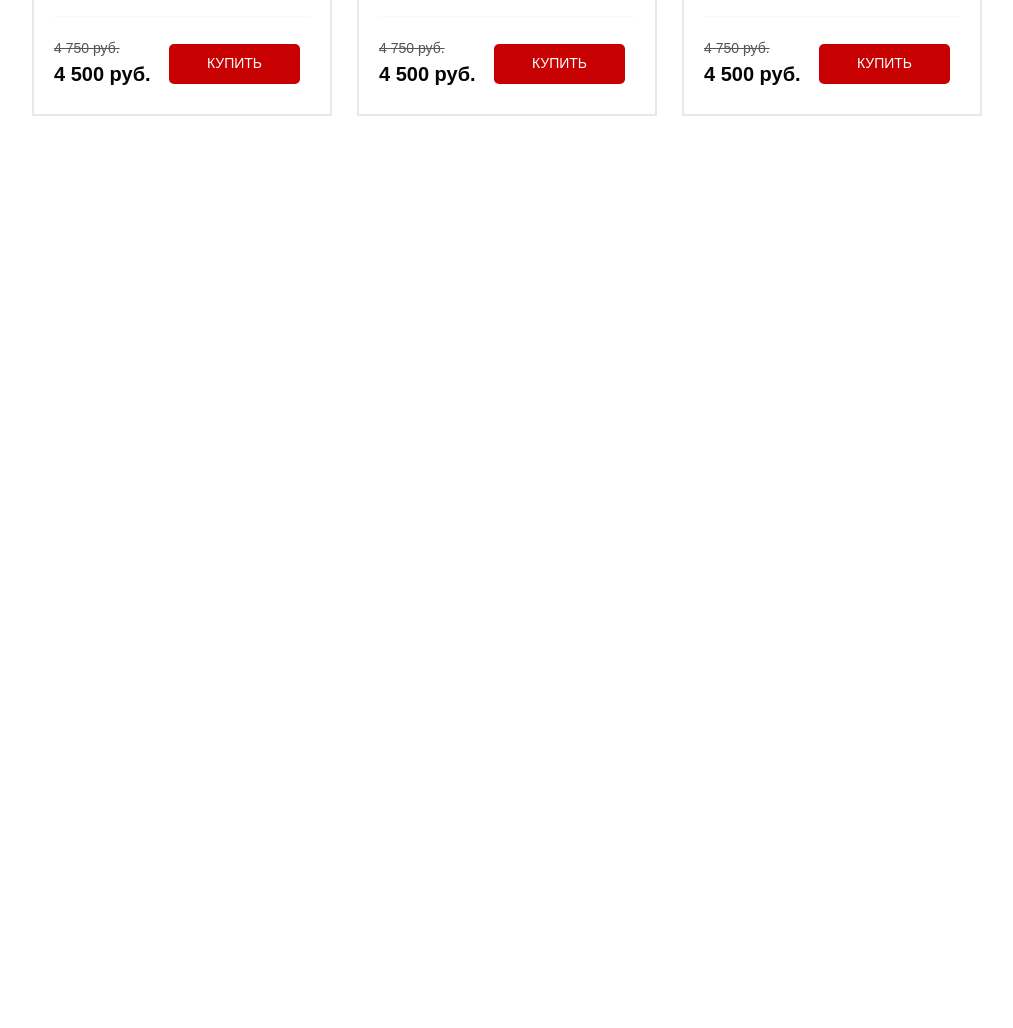
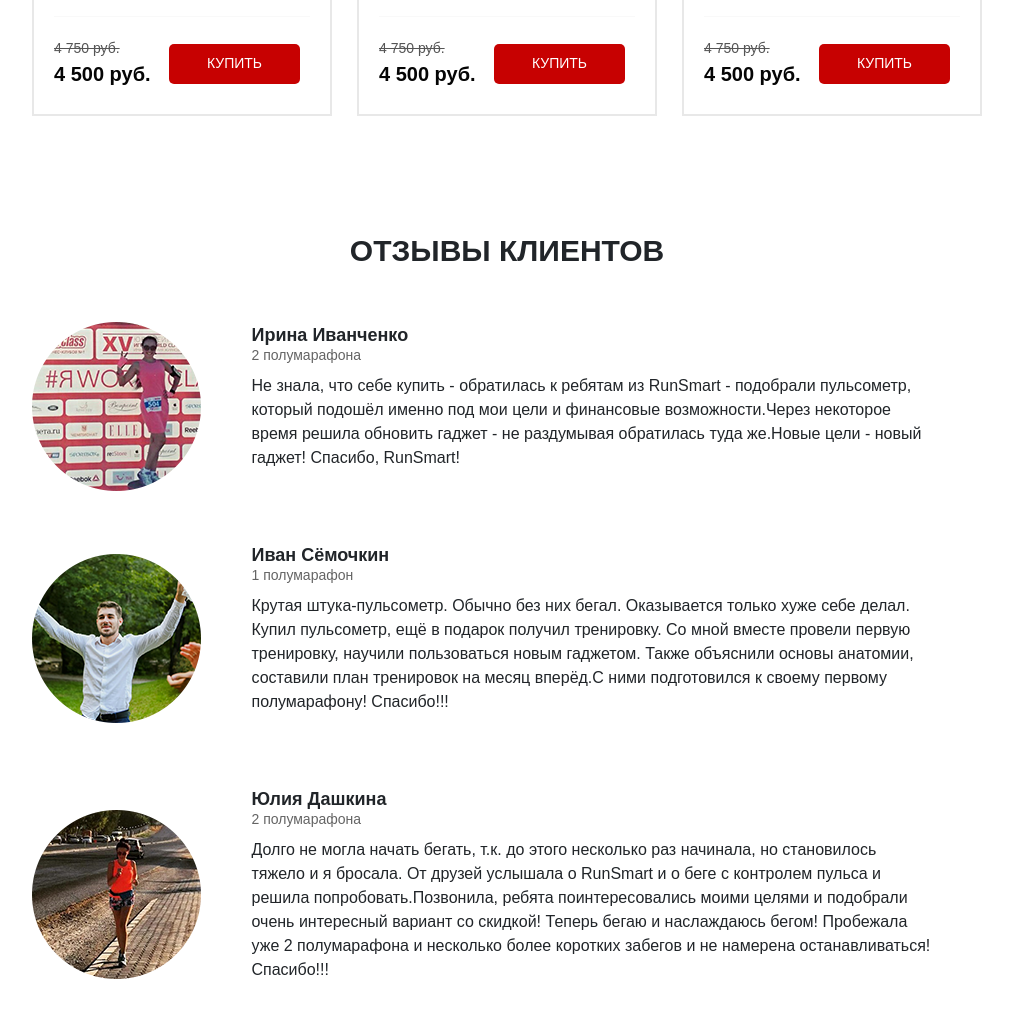
Before and after one commit to SayKham99/pulseLanding, a website: page src/index.html in a window 1280 px wide. Shown: the part 3783-4811 px from the top of the page, without its empty margins (133-1146 px from the left). Before the commit the page ends 4019 px from the top, so only its background shows below. Drawn offline with nearby package versions, Linux system fonts and the light colour scheme.

Commit message:
add commit sec and respons

```diff
--- a/src/index.html
+++ b/src/index.html
@@ -466,6 +466,50 @@
             </div>
         </div>
     </section>
+    <section class="comment">
+        <div class="container">
+            <h2 class="title title_comment">отзывы клиентов</h2>
+            <div class="comment__item">
+                <div class="comment__img">
+                    <img src="./img/commentC.png" alt="comment">
+                </div>
+                <div class="comment__text">
+                    <h3 class="comment__header">Ирина Иванченкo <br> <span>2 полумарафона</span> </h3>
+                    <p class="comment__descr">Не знала, что себе купить - обратилась к ребятам из RunSmart - подобрали
+                        пульсометр, который подошёл именно под мои цели и финансовые возможности.Через некоторое время
+                        решила обновить гаджет - не раздумывая обратилась туда же.Новые цели - новый гаджет!
+                        Спасибо, RunSmart! </p>
+                </div>
+            </div>
+            <div class="comment__item">
+                <div class="comment__img">
+                    <img src="./img/commentC2.png" alt="comment">
+                </div>
+                <div class="comment__text">
+                    <h3 class="comment__header">Иван Сёмочкин <br> <span>1 полумарафон</span></h3>
+
+                    <p class="comment__descr">Крутая штука-пульсометр. Обычно без них бегал. Оказывается только хуже
+                        себе делал. Купил пульсометр, ещё в подарок получил тренировку. Со мной вместе провели первую
+                        тренировку, научили пользоваться новым гаджетом. Также объяснили основы анатомии, составили план
+                        тренировок на месяц вперёд.С ними подготовился к своему первому полумарафону! Спасибо!!!</p>
+                </div>
+            </div>
+            <div class="comment__item">
+                <div class="comment__img">
+                    <img src="./img/commentC3.png" alt="comment">
+                </div>
+                <div class="comment__text">
+                    <h3 class="comment__header">Юлия Дашкина <br> <span>2 полумарафона</spa>
+                    </h3>
+                    <p class="comment__descr">Долго не могла начать бегать, т.к. до этого несколько раз начинала, но
+                        становилось тяжело и я бросала. От друзей услышала о RunSmart и о беге с контролем пульса и
+                        решила попробовать.Позвонила, ребята поинтересовались моими целями и подобрали очень интересный
+                        вариант со скидкой! Теперь бегаю и наслаждаюсь бегом! Пробежала уже 2 полумарафона и несколько
+                        более коротких забегов и не намерена останавливаться!Спасибо!!!</p>
+                </div>
+            </div>
+        </div>
+    </section>
 
 
     <script type="text/javascript" src="https://code.jquery.com/jquery-1.11.0.min.js"></script>
--- a/src/sass/bases/_media.scss
+++ b/src/sass/bases/_media.scss
@@ -98,6 +98,20 @@
             margin: 0 auto;
         }
     }
+    .comment{
+        .title_comment{
+            font-size: 20px;
+        }
+        text-align: center;
+        min-width: 420px;
+        &__item{
+            flex-direction: column;
+        }
+        &__descr{
+            max-width: 360px;
+        }
+
+    }
 }
 @media (max-width: 769px) {
     .promo {
@@ -155,4 +169,9 @@
 
         }
     }
+    .comment{
+        &__descr{
+            width: 520px;
+        }
+    }
 }
--- /dev/null
+++ b/src/sass/blocks/_comments.scss
@@ -0,0 +1,33 @@
+.comment {
+    padding: 0 25px;
+    &__img{
+        max-width: 100%;
+    }
+    &__item {
+        display: flex;
+        justify-content: center;
+        align-items: center;
+    }
+    &__text {
+        display: block;
+        margin: 30px auto;
+        max-width: 680px;
+    }
+    &__header {
+        font-weight: 700;
+        font-size: 18px;
+        line-height: 18px;
+    }
+    span {
+        font-weight: 500;
+        font-size: 14px;
+        line-height: 22px;
+        margin-bottom: 15px;
+        color: #646464;
+    }
+    &__descr {
+        font-weight: 300;
+        font-size: 16px;
+        line-height: 24px;
+    }
+}
--- a/src/sass/blocks/_titles.scss
+++ b/src/sass/blocks/_titles.scss
@@ -13,4 +13,7 @@
         font-size: 36px;
         line-height: 54px;
     }
+    &_comment{
+        margin-bottom: 30px;
+    }
 }
--- a/src/sass/style.scss
+++ b/src/sass/style.scss
@@ -7,6 +7,7 @@
 .container {
     max-width: 950px;
     margin: 0 auto;
+    // padding: 0 25px;
 }
 @import "blocks/promo";
 @import "blocks/headers";
@@ -17,3 +18,4 @@
 @import "blocks/forms";
 @import "blocks/carousel";
 @import "blocks/catalog";
+@import "blocks/comments";
```
Also changed, not shown: dist/.min.css/style.css, src/css/style.min.css, 2 other files.
